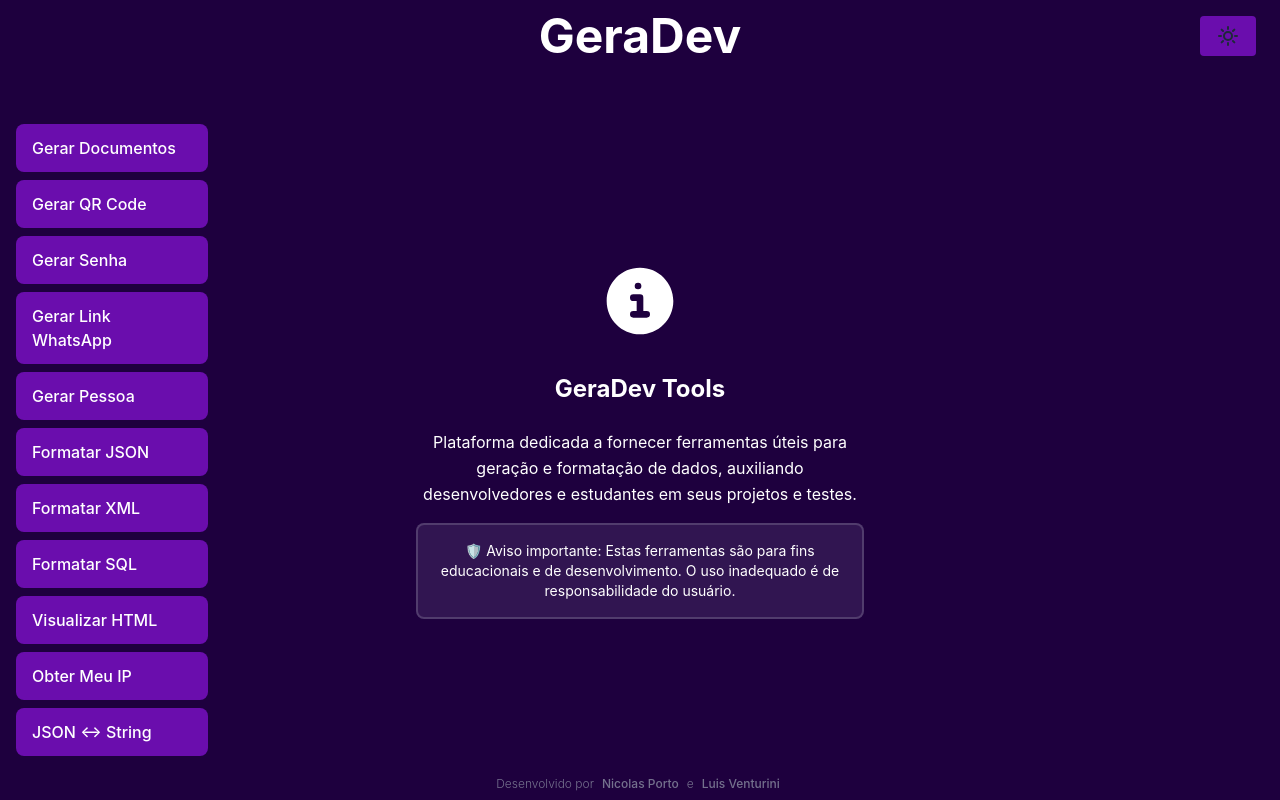
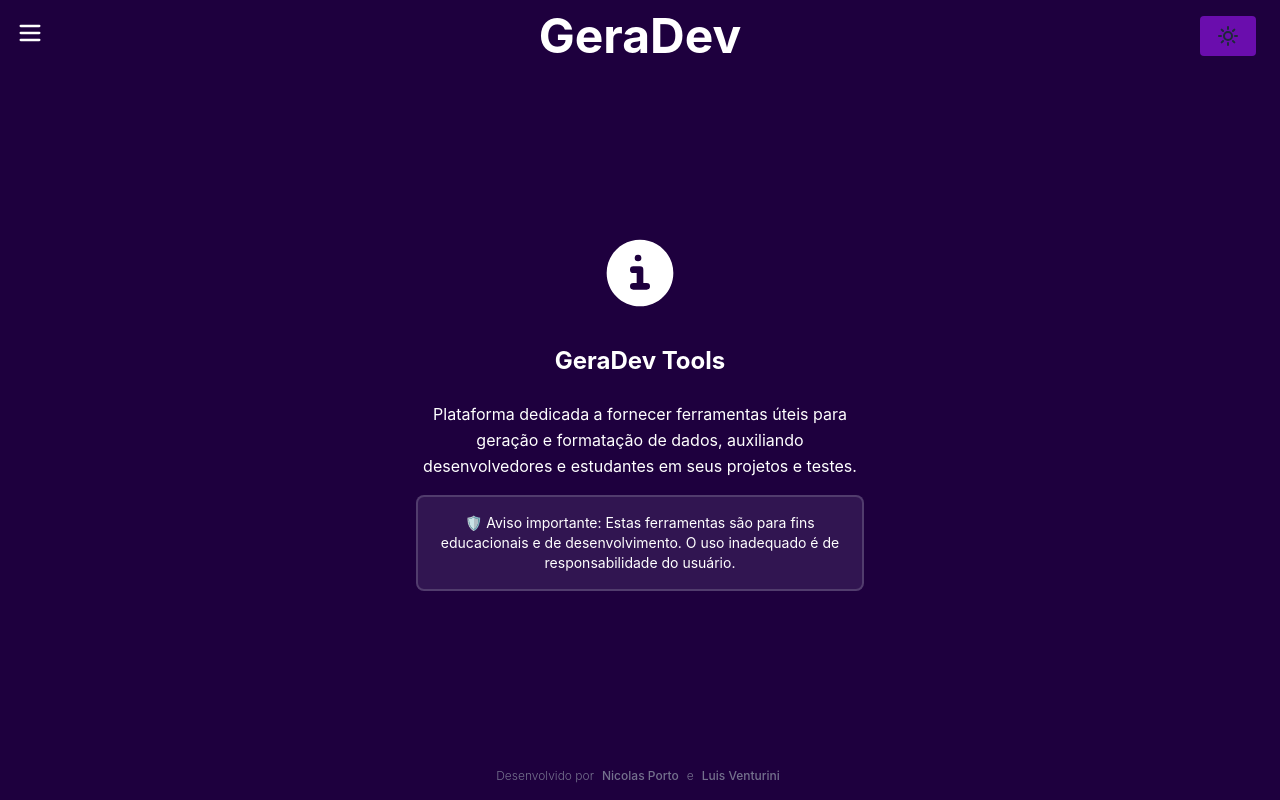
Before and after one commit to NicolasPorto/gera-dev, a React (Vite) app: page / in a window 1280 px wide. Built offline with nearby package versions, Linux system fonts and the light colour scheme.

Commit message:
Ajuste responsividade.

```diff
--- a/src/App.jsx
+++ b/src/App.jsx
@@ -3,7 +3,6 @@ import { Sidebar } from "./components/Sidebar";
 import { ThemeToggle } from "./components/ThemeToggle";
 import { useState, useEffect } from "react";
 import { Menu, X } from "lucide-react";
-import { useTheme } from "./components/UseTheme"
 import InfoIcon from "./components/InfoIcon";
 import Otter from "./assets/Otter";
 
@@ -11,12 +10,13 @@ function App() {
   const location = useLocation();
   const isHome = location.pathname === "/";
   const [open, setOpen] = useState(false);
-  const [isMobile, setIsMobile] = useState(window.innerWidth < 1244);
+  const [reduzirSidebar, setReduzirSidebar] = useState(window.innerWidth < 1320 || window.innerHeight < 720);
 
   useEffect(() => {
     const handleResize = () => {
-      setIsMobile(window.innerWidth < 1260);
-      if (window.innerWidth >= 1244) {
+      setReduzirSidebar(window.innerWidth < 1320 || window.innerHeight < 720);
+      console.log(open)
+      if (window.innerWidth >= 1320 || window.innerHeight >= 720) {
         setOpen(false);
       }
     };
@@ -44,8 +44,8 @@ function App() {
 
   return (
     <div className="h-screen flex flex-col background-default">
-      <header className="py-4 px-6 flex items-center relative teste">
-        {isMobile && (
+      <header className="py-4 px-6 flex items-center relative">
+        {reduzirSidebar && (
           <div className="absolute left-4 top-1/2 -translate-y-1/2">
             <button
               className="text-default"
@@ -57,7 +57,6 @@ function App() {
         )}
 
         <div className="text-3xl sm:text-4xl md:text-5xl font-bold text-center text-default absolute left-1/2 transform -translate-x-1/2 flex items-center justify-center">
-          {/* <Otter /> */}
           <Link to="/" className="hover:opacity-80 transition-opacity">
             GeraDev
           </Link>
@@ -69,26 +68,32 @@ function App() {
         </div>
       </header>
 
-      <div className="flex flex-1 overflow-hidden relative">
-        <Sidebar open={open} setOpen={setOpen} isMobile={isMobile} />
+      <div className="flex flex-1 relative">
+        <Sidebar open={open} setOpen={setOpen} reduzirSidebar={reduzirSidebar} />
 
         <main
           className={`
-            w-full
-            ${!isMobile ? 'pl-[var(--sidebar-width)]' : ''}
+        flex-1
         transition-all duration-300
-            relative
-            min-h-[calc(100vh-64px)]
+        flex items-center justify-center
       `}
         >
-          <div className="absolute inset-0 flex items-center justify-center">
-            <div className="w-full max-w-4xl flex flex-col items-center justify-center">
+          <div className="w-full max-w-4xl flex flex-col items-center justify-center p-4">
             <Outlet />
           </div>
+        </main>
       </div>
-          <div className="absolute bottom-4 left-1/2 transform -translate-x-1/2 text-gray-400 dark:text-purple-300 opacity-70 hover:opacity-100 transition-opacity duration-300">
-            <div className="flex flex-col items-center sm:flex-row">
-              <span className="text-[10px] sm:text-xs font-light mb-1 sm:mb-0 sm:mr-1">Desenvolvido por </span>
+
+      <footer
+        className={`
+      py-4 text-center
+    `}
+      >
+        <div className="text-gray-400 dark:text-purple-300 opacity-70 hover:opacity-100 transition-opacity duration-300">
+          <div className="flex flex-col items-center sm:flex-row justify-center">
+            <span className="text-[10px] sm:text-xs font-light mb-1 sm:mb-0 sm:mr-1">
+              Desenvolvido por{" "}
+            </span>
             <div className="flex">
               <a
                 href="https://github.com/NicolasPorto"
@@ -110,10 +115,9 @@ function App() {
             </div>
           </div>
         </div>
-        </main>
+      </footer>
     </div>
 
-    </div>
   );
 }
 
--- a/src/components/Sidebar.jsx
+++ b/src/components/Sidebar.jsx
@@ -1,6 +1,6 @@
 import { Link, useLocation } from "react-router-dom";
 
-export function Sidebar({ open, setOpen, isMobile }) {
+export function Sidebar({ open, setOpen, reduzirSidebar }) {
   const location = useLocation();
 
   const links = [
@@ -17,7 +17,7 @@ export function Sidebar({ open, setOpen, isMobile }) {
     { to: "/json-stringify", label: "JSON ↔ String" },
   ];
 
-  if (isMobile) {
+  if (reduzirSidebar) {
     return (
       <nav
         className={`
```
Lines whose indentation alone changed are shown as unchanged.
